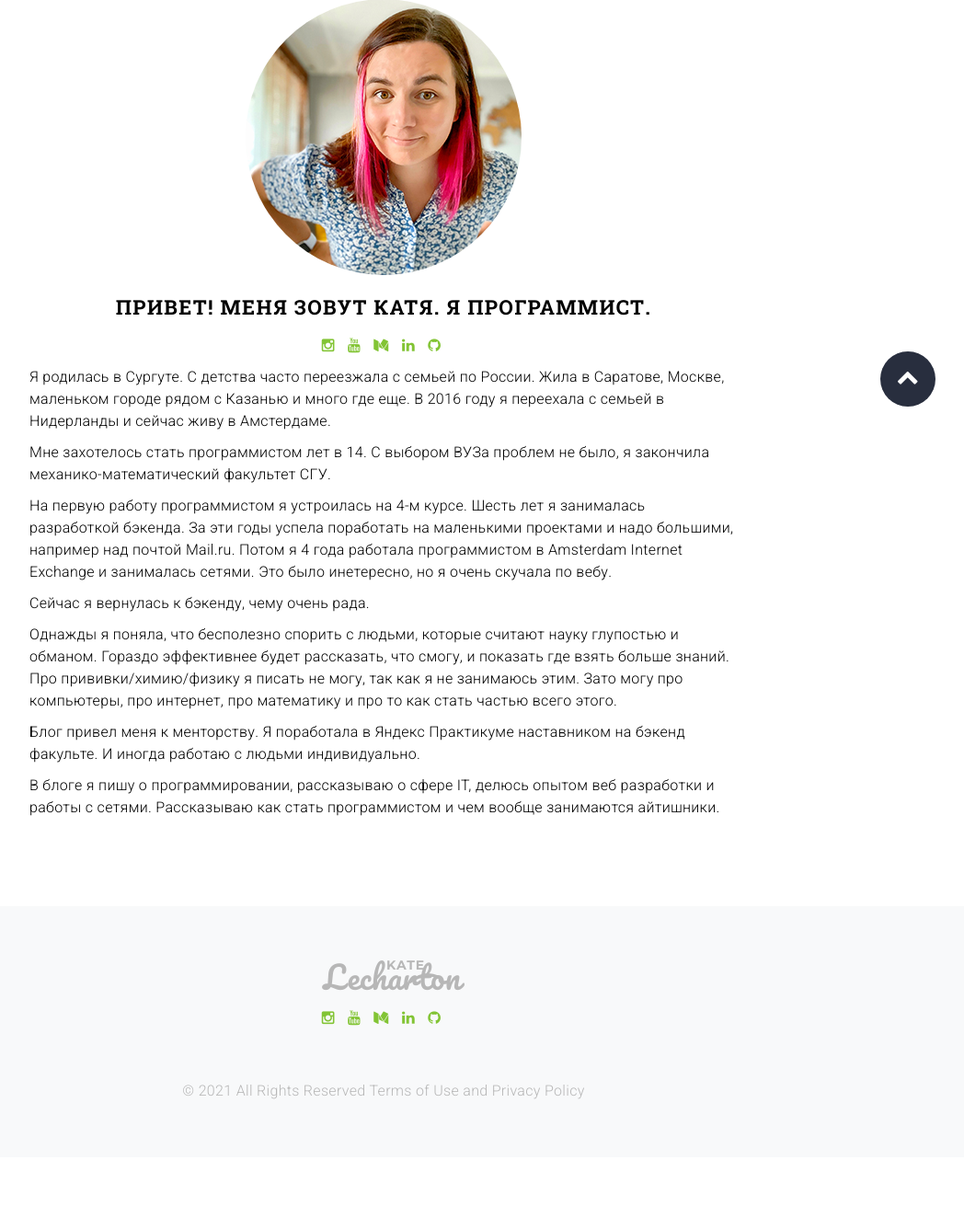
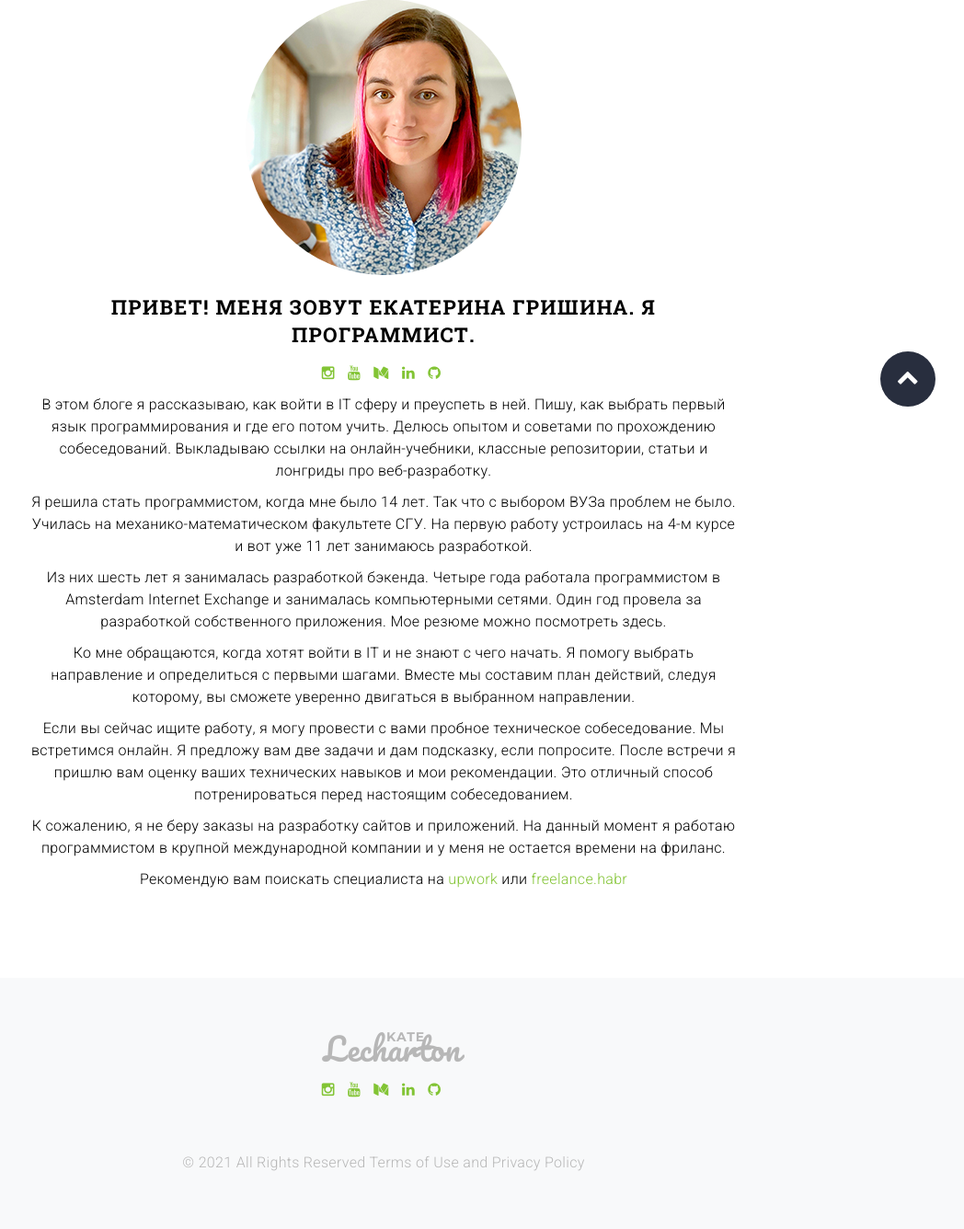
Before and after one commit to lecharton/lecharton_blog, a Django app: page /about/ in a window 1280 px wide. Shown: the part 418-1754 px from the top of the page at 92% size, without its empty margins (223-1271 px from the left). Before the commit the page ends 1613 px from the top, so only its background shows below. Run offline with Django 3.2, Linux system fonts and the light colour scheme; some libraries are stand-ins or nearby versions.

Commit message:
about text

```diff
--- a/templates/about.html
+++ b/templates/about.html
@@ -12,17 +12,16 @@
                 <div class="thumbnail">
                   <img class="rounded-circle" src="{% static 'images/me.jpg' %}" alt="">
                   <div class="caption-mod-1">
-                    <h4>Привет! Меня зовут Катя. Я программист.</h4>
+                    <h4>Привет! Меня зовут Екатерина Гришина. Я программист.</h4>
                     <ul class="list-inline">
                       {% include "includes/sotial_media.html" %}
                     </ul>
-                    <p class="text-md-left"> Я родилась в Сургуте. С детства часто переезжала с семьей по России. Жила в Саратове, Москве, маленьком городе рядом с Казанью и много где еще. В 2016 году я переехала с семьей в Нидерланды и сейчас живу в Амстердаме.</p>
-                    <p class="text-md-left"> Мне захотелось стать программистом лет в 14. С выбором ВУЗа проблем не было, я закончила механико-математический факультет СГУ.</p>
-                    <p class="text-md-left"> На первую работу программистом я устроилась на 4-м курсе. Шесть лет я занималась разработкой бэкенда. За эти годы успела поработать на маленькими проектами и надо большими, например над почтой Mail.ru. Потом я 4 года работала программистом в Amsterdam Internet Exchange и занималась сетями. Это было инетересно, но я очень скучала по вебу.</p>
-                    <p class="text-md-left"> Сейчас я вернулась к бэкенду, чему очень рада.</p>
-                    <p class="text-md-left"> Однажды я поняла, что бесполезно спорить с людьми, которые считают науку глупостью и обманом. Гораздо эффективнее будет рассказать, что смогу, и показать где взять больше знаний. Про прививки/химию/физику я писать не могу, так как я не занимаюсь этим. Зато могу про компьютеры, про интернет, про математику и про то как стать частью всего этого.</p>
-                    <p class="text-md-left"> Блог привел меня к менторству. Я поработала в Яндекс Практикуме наставником на бэкенд факульте. И иногда работаю с людьми индивидуально. </p>
-                    <p class="text-md-left"> В блоге я пишу о программировании, рассказываю о сфере IT, делюсь опытом веб разработки и работы с сетями. Рассказываю как стать программистом и чем вообще занимаются айтишники.</p>
+                    <p class="text-md-center"> В этом блоге я рассказываю, как войти в IT сферу и преуспеть в ней. Пишу, как выбрать первый язык программирования и где его потом учить. Делюсь опытом и советами по прохождению собеседований. Выкладываю ссылки на онлайн-учебники, классные репозитории, статьи и лонгриды про веб-разработку.</p>
+                    <p class="text-md-center"> Я решила стать программистом, когда мне было 14 лет. Так что с выбором ВУЗа проблем не было. Училась на механико-математическом факультете СГУ. На первую работу  устроилась на 4-м курсе и вот уже 11 лет занимаюсь разработкой. </p>
+                    <p class="text-md-center"> Из них шесть лет я занималась разработкой бэкенда. Четыре года работала программистом в Amsterdam Internet Exchange и занималась компьютерными сетями. Один год провела за разработкой собственного приложения. Мое резюме можно посмотреть здесь.</p>
+                    <p class="text-md-center"> Ко мне обращаются, когда хотят войти в IT и не знают с чего начать. Я помогу выбрать направление и определиться с первыми шагами. Вместе мы составим план действий, следуя которому, вы сможете уверенно двигаться в выбранном направлении.</p>
+                    <p class="text-md-center"> Если вы сейчас ищите работу, я могу провести с вами пробное техническое собеседование. Мы встретимся онлайн. Я предложу вам две задачи и дам подсказку, если попросите. После встречи я пришлю вам оценку ваших технических навыков и мои рекомендации. Это отличный способ потренироваться перед настоящим собеседованием.</p>
+                    <p class="text-md-center"> К сожалению, я не беру заказы на разработку сайтов и приложений. На данный момент я работаю программистом в крупной международной компании и у меня не остается времени на фриланс. Рекомендую вам поискать специалиста на <a href="https://www.upwork.com/">upwork</a> или <a href="https://freelance.habr.com/">freelance.habr</a> </p>
                   </div>
                 </div>
               </div>
```
